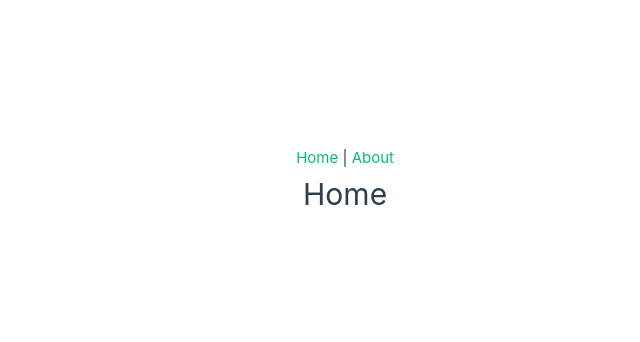
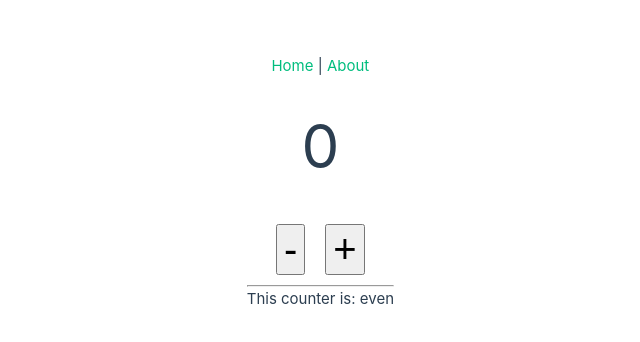
Before and after one commit to wizzandrew/pinia, a Vue app: page / in a window 1280 px wide. Shown: the part 218-560 px from the top of the page, without its empty margins (246-886 px from the left). Built offline with nearby package versions, Linux system fonts and the light colour scheme.

Commit message:
simple counter app

```diff
--- a/src/views/HomeView.vue
+++ b/src/views/HomeView.vue
@@ -1,5 +1,48 @@
 <template>
   <div class="home">
-    <h1>Home</h1>
+    <div class="count">{{ count }}</div>
+    <div class="count-btn">
+      <button @click="decreaseCount">-</button>
+      <button @click="increaseCount">+</button>
+    </div>
+    <hr />
+    <div>This counter is: {{ oddOrEven }}</div>
   </div>
 </template>
+
+<script>
+import { computed, defineComponent, ref } from "vue";
+
+export default defineComponent({
+  setup() {
+    const count = ref(0);
+
+    const oddOrEven = computed(() => {
+      const remain = count.value % 2;
+      return remain === 1 ? "odd" : "even";
+    });
+
+    const increaseCount = () => {
+      count.value += 1;
+    };
+
+    const decreaseCount = () => {
+      count.value -= 1;
+    };
+
+    return { count, oddOrEven, increaseCount, decreaseCount };
+  },
+});
+</script>
+
+<style>
+.count {
+  font-size: 60px;
+  margin: 20px;
+}
+
+.count-btn button {
+  font-size: 40px;
+  margin: 10px;
+}
+</style>
```
